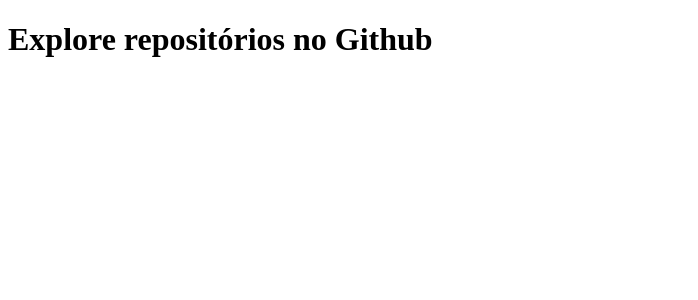
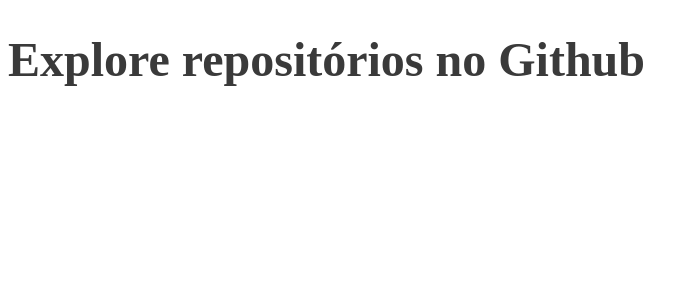
Before and after one commit to gyuu-neves/github-explorer, a React (Create React App) app: page / in a window 1280 px wide. Shown: the top 300 px of the page, without its empty margins (0-698 px from the left). Built offline with nearby package versions, Linux system fonts and the light colour scheme.

Commit message:
some changes

```diff
--- a/package.json
+++ b/package.json
@@ -44,6 +44,7 @@
   },
   "devDependencies": {
     "@types/react-router-dom": "^5.1.6",
+    "@types/styled-components": "^5.1.7",
     "@typescript-eslint/eslint-plugin": "^4.11.1",
     "@typescript-eslint/parser": "^4.11.1",
     "eslint": "^7.16.0",
--- a/src/pages/Dashboard/index.tsx
+++ b/src/pages/Dashboard/index.tsx
@@ -1,5 +1,6 @@
 import React from 'react';
+import { Title } from './styles';
 
-const Dashboard: React.FC = () => <h1>Explore repositórios no Github</h1>;
+const Dashboard: React.FC = () => <Title>Explore repositórios no Github</Title>;
 
 export default Dashboard;
--- /dev/null
+++ b/src/pages/Dashboard/styles.ts
@@ -0,0 +1,6 @@
+import styled from 'styled-components';
+
+export const Title = styled.h1`
+  font-size: 48px;
+  color: #3a3a3a;
+`;
```
Also changed, not shown: 2 other files (tests, documents, lock files or other folders).
